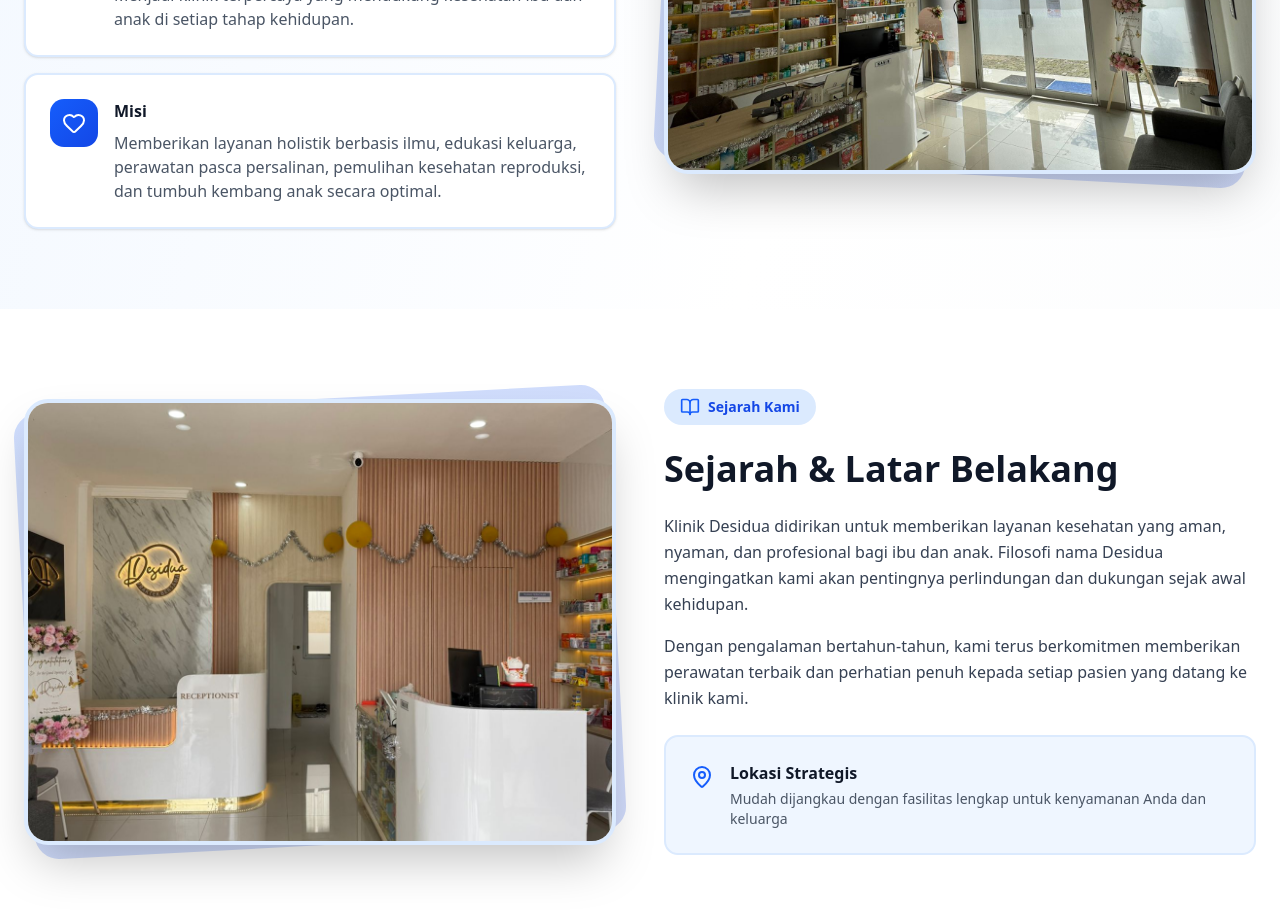
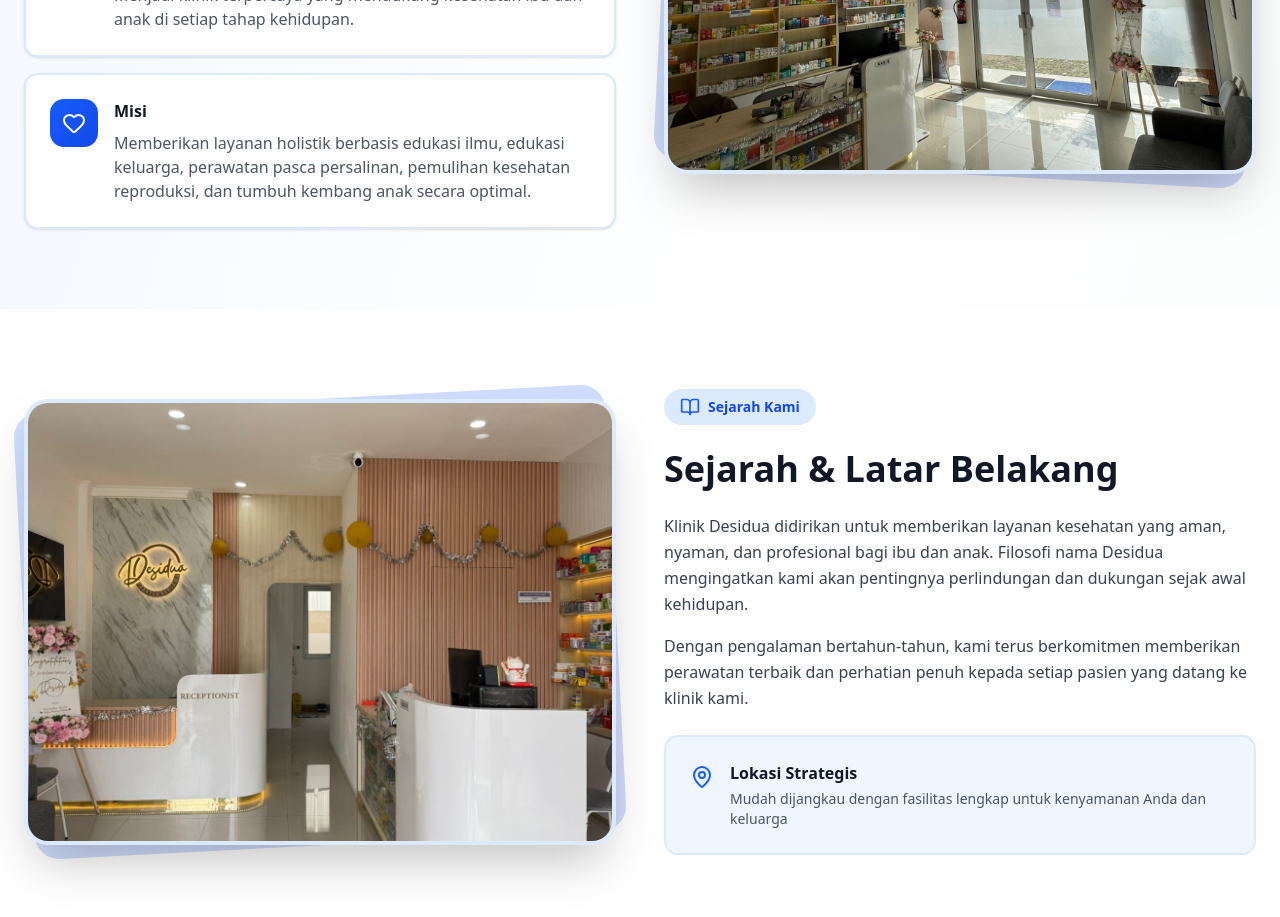
Before and after one commit to ikhtiyaril/Frontend-Pasien-Desi-Dua, a React (Vite) app: page /about-us in a window 1280 px wide. Shown: the part 1820-2737 px from the top of the page. Built offline with nearby package versions, Linux system fonts and the light colour scheme; no server answers.

Commit message:
Tes Web Hook

```diff
--- a/src/components/AboutUs.jsx
+++ b/src/components/AboutUs.jsx
@@ -155,7 +155,7 @@ const navigate = useNavigate()
                     <div>
                       <h3 className="font-bold text-gray-900 mb-2">Misi</h3>
                       <p className="text-gray-600">
-                        Memberikan layanan holistik berbasis ilmu, edukasi keluarga, perawatan pasca persalinan, pemulihan kesehatan reproduksi, dan tumbuh kembang anak secara optimal.
+                        Memberikan layanan holistik berbasis edukasi ilmu, edukasi keluarga, perawatan pasca persalinan, pemulihan kesehatan reproduksi, dan tumbuh kembang anak secara optimal.
                       </p>
                     </div>
                   </div>
```
